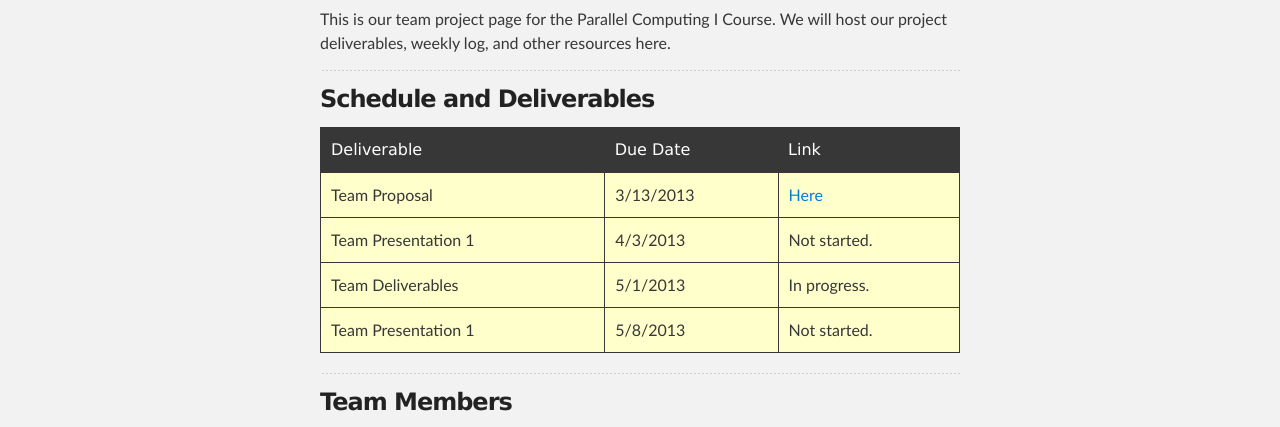
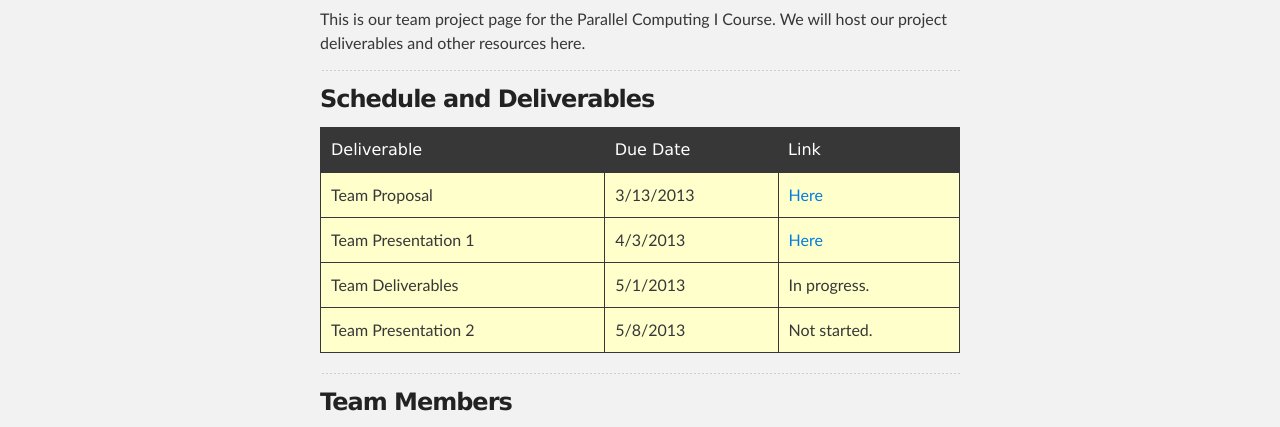
Before and after one commit to chris-wood/RIT-Parallel3Sat, a plain HTML site: page index.html in a window 1280 px wide. Shown: the part 281-708 px from the top of the page. Drawn offline with Linux system fonts and the light colour scheme.

Commit message:
Updated the website

```diff
--- a/index.html
+++ b/index.html
@@ -35,7 +35,7 @@
 
         <p>
           This is our team project page for the Parallel Computing I Course. We will host our
-          project deliverables, weekly log, and other resources here.
+          project deliverables and other resources here.
         </p>
 
         <hr>
@@ -56,7 +56,7 @@
           <tr>
             <td>Team Presentation 1</td>
             <td>4/3/2013</td>
-            <td>Not started.</td>
+            <td><a href="http://www.cs.rit.edu/~caw4567/pc/TeamSatisfaction_Presentation1.pdf" target="_blank">Here</a></td>
           </tr>
           <tr>
             <td>Team Deliverables</td>
@@ -64,7 +64,7 @@
             <td>In progress.</td>
           </tr>
           <tr>
-            <td>Team Presentation 1</td>
+            <td>Team Presentation 2</td>
             <td>5/8/2013</td>
             <td>Not started.</td>
           </tr>
```
